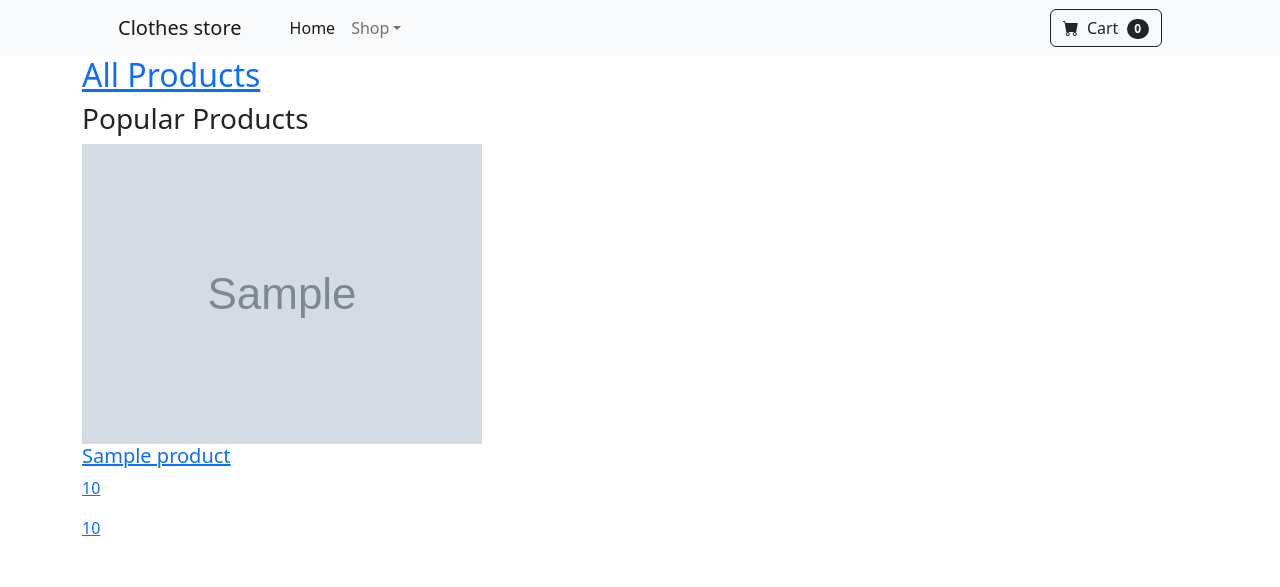
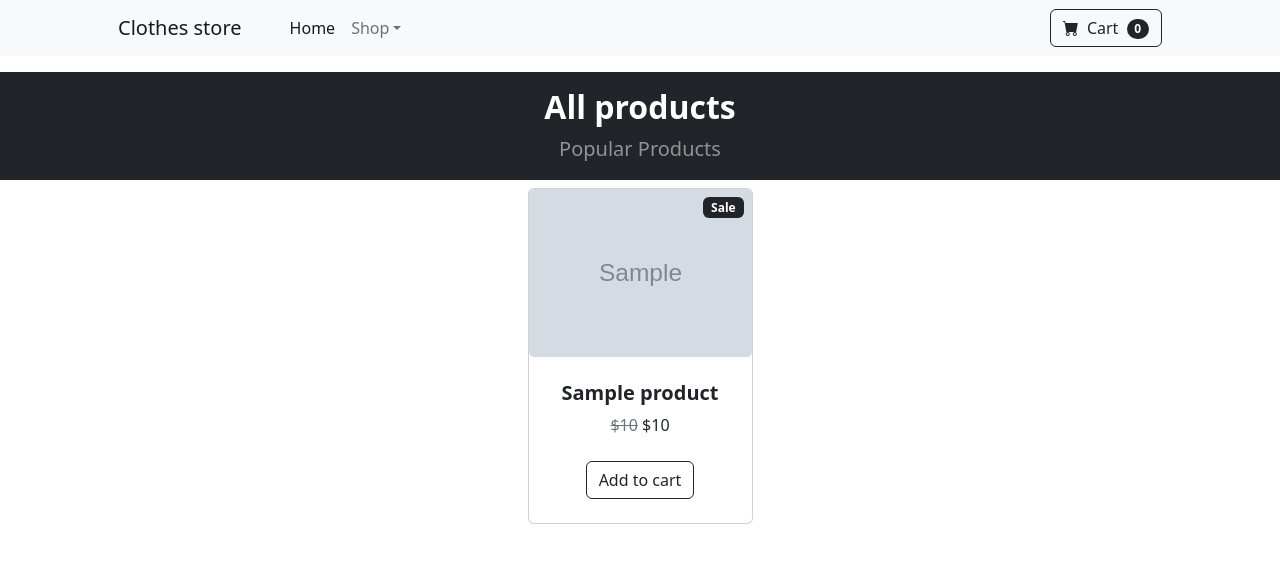
Before and after one commit to Tony-jdev/clothes-store, a Django app: template templates/main/index/index.html in a window 1280 px wide. Shown: the top 587 px of the page. Run offline with Django 3.2, Linux system fonts and the light colour scheme; the template is opened without the code that fills it: most values are stand-ins (such as "Sample title", 1, 10 or a date in 2020); grey boxes marked "Sample" are stand-in pictures; some libraries are stand-ins or nearby versions.

Commit message:
stylize index.html (All products)

```diff
--- a/static/css/base.css
+++ b/static/css/base.css
@@ -1,3 +1,12 @@
-.card__image{
-  max-width: 400px;
+.home__card_image{
+  position: relative;
 }
+
+.home__card_link{
+  position: absolute;
+  width: 100%;
+  height: 100%;
+  top: 0;
+  left: 0;
+  z-index: 4;
+}
--- a/templates/main/base.html
+++ b/templates/main/base.html
@@ -7,13 +7,13 @@
   <title>{% block title %}{% endblock title %}</title>
 
   <!-- Favicon-->
-  <link rel="icon" type="image/x-icon" href="bootstrap/assets/favicon.ico" />
+  <link rel="icon" type="image/x-icon" href="{% static "bootstrap/assets/favicon.ico" %}" />
   <!-- Bootstrap icons-->
   <link href="https://cdn.jsdelivr.net/npm/bootstrap-icons@1.5.0/font/bootstrap-icons.css" rel="stylesheet" />
   {% comment %} bootstrap {% endcomment %}
   <link rel="stylesheet" href="{% static 'bootstrap\css\styles.css' %}">
   {% comment %} css {% endcomment %}
-  <link rel="stylesheet" href="{% static 'css/base.css' %}">
+  <link rel="stylesheet" href="{% static 'css/base.css' %}?v=1">
 </head>
 <body>
 
@@ -50,9 +50,7 @@
 
   {% comment %} Content {% endcomment %}
   <main class="main">
-    <div class="container">
       {% block content %}{% endblock content %}
-    </div>
   </main>
 
   {% comment %} Додати для краси узорчікі {% endcomment %}
--- a/templates/main/index/index.html
+++ b/templates/main/index/index.html
@@ -3,29 +3,47 @@
 
 {% block title %}Home{% endblock title %}
 {% block content %}
-  <section class="home d-flex flex-column ">
-    <h2 class="home__title">
-      <a href="#!" class="home-btn mt-4">All Products</a>
-    </h2>
+  <section class="home py-3">
+    <div class="bg-dark py-2">
+      <div class="container px-4 px-lg-5 my-2">
+          <div class="text-center text-white">
+              <h3 class="display-4 fw-bolder fs-2">All products</h3>
+              <p class="lead fw-normal text-white-50 mb-0">Popular Products</p>
+          </div>
+      </div>
+    </div>
+    <div class="container px-4 px-lg-5 mt-2">
+      <div class="row gx-4 gx-lg-5 row-cols-2 row-cols-md-3 row-cols-xl-4 justify-content-center">
+      {% for product in products %}
+          <div class="col mb-5">
+            <div class="card h-100 home__card">
+              <div class="home__card_image">
+                <img src="{{ product.image.url }}" alt="product-image" class="card-img top">
+                <a href="{{ product.get_absolute_url }}" class="home__card_link"> </a>
+              </div>
+              <div class="card-body p-4">
+                <div class="text-center">
+                    <!-- Product name-->
+                    <h5 class="fw-bolder">{{ product.name }}</h5>
+                    <!-- Product price-->
+                    {% if product.discount %}
+                        <!-- Sale badge-->
+                        <div class="badge bg-dark text-white position-absolute" style="top: 0.5rem; right: 0.5rem">Sale</div>
+                        <span class="text-muted text-decoration-line-through">${{ product.price }}</span>
+                        ${{ product.sell_price }}
+                    {% else %}
+                        ${{ product.price }}</p>
+                    {% endif %}
+                </div>
 
-    <div class="home__recomendation">
-      <h3 class="rec__title"><span>Popular Products</span></h3>
-    </div>
-    <div class="home__cards">
-      {% for product in products %}
-          <a href="{{ product.get_absolute_url }}" class="home__card">
-            <img src="{{ product.image.url }}" alt="product-image" class="card__image">
-            <h5 class="title__card">{{ product.name }}</h5>
-            {% if product.discount %}
-                <div class="card__discount">
-                  <p class="line">{{ product.price }}</p>
-                  <p class="line">{{ product.sell_price }}</p>
-                </div>
-            {% else %}
-                <p class="price">{{ product.price }}</p>
-            {% endif %}
-          </a>
+            </div>
+            <!-- Product actions-->
+            <div class="card-footer p-4 pt-0 border-top-0 bg-transparent">
+              <div class="text-center"><a class="btn btn-outline-dark mt-auto" href="#">Add to cart</a></div>
+            </div>
+          </div>
       {% endfor %}
+      </div>
     </div>
   </section>
 
```
